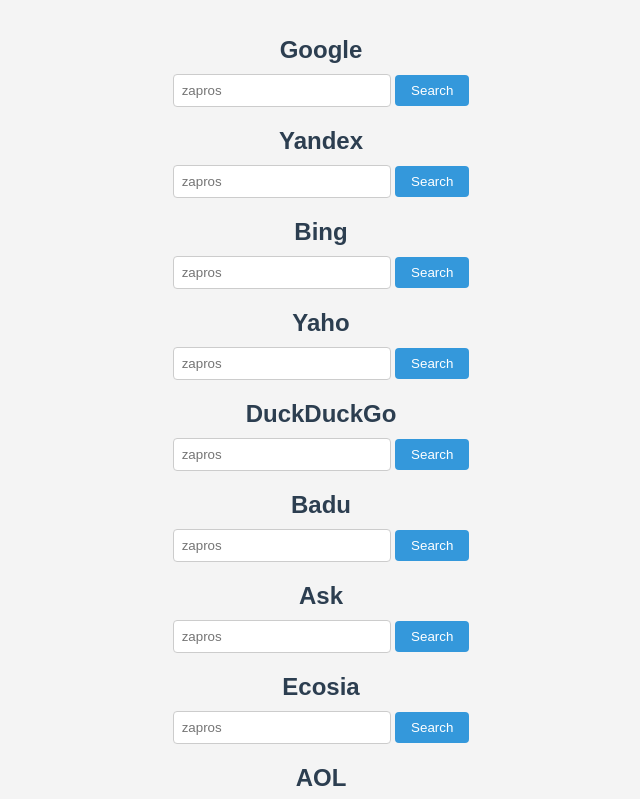
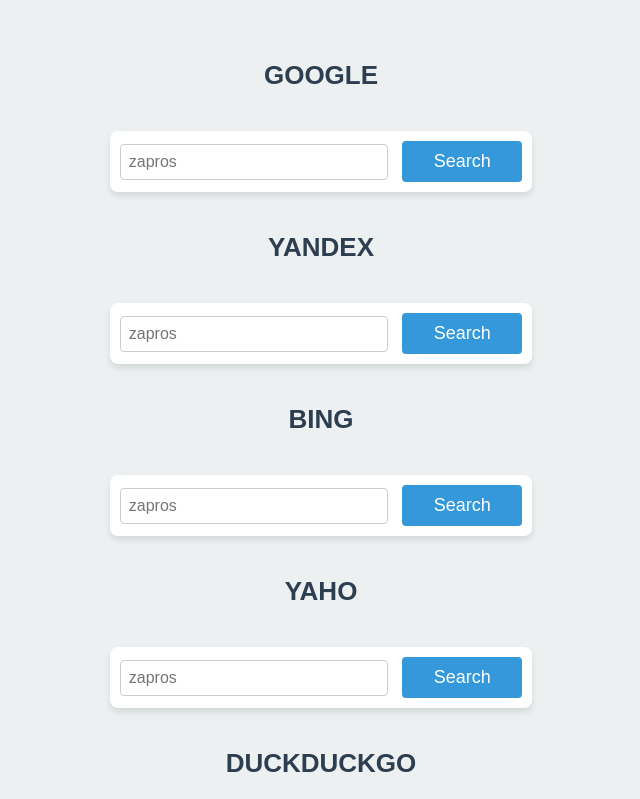
Before and after one commit to DimaSavosin/-, a plain HTML site: page index.html in a window 1280 px wide. Shown: the top 799 px of the page, without its empty margins (319-959 px from the left). Drawn offline with Linux system fonts and the light colour scheme.

Commit message:
style.css

```diff
--- a/style.css
+++ b/style.css
@@ -36,3 +36,76 @@ input[type="submit"] {
 input[type="submit"]:hover {
     background-color: #2980b9;
 }
+
+form input[type="text"]:focus {
+    outline: none;
+    border-color: #3498db;
+}
+
+h1 {
+    margin-top: 30px;
+    font-size: 26px;
+    font-weight: bold;
+    text-transform: uppercase;
+}
+
+form {
+    display: inline-block;
+    margin-bottom: 20px;
+    padding: 10px;
+    background-color: #fff;
+    border-radius: 8px;
+    box-shadow: 0 4px 6px rgba(0, 0, 0, 0.1);
+}
+
+form input[type="text"] {
+    font-size: 16px;
+    margin-right: 10px;
+}
+
+form input[type="submit"] {
+    font-size: 16px;
+}
+
+input[type="text"], input[type="submit"] {
+    transition: all 0.3s ease;
+}
+
+input[type="submit"]:active {
+    background-color: #1f70a5;
+}
+
+body {
+    background-color: #ecf0f1;
+    padding: 40px;
+    box-sizing: border-box;
+}
+
+h1, form {
+    margin: 20px 0;
+}
+
+form input[type="text"] {
+    width: 250px;
+}
+
+form input[type="submit"] {
+    width: 120px;
+    padding: 10px 20px;
+    font-size: 18px;
+}
+
+footer {
+    margin-top: 40px;
+    font-size: 14px;
+    color: #7f8c8d;
+}
+
+footer a {
+    text-decoration: none;
+    color: #3498db;
+}
+
+footer a:hover {
+    text-decoration: underline;
+}
```
